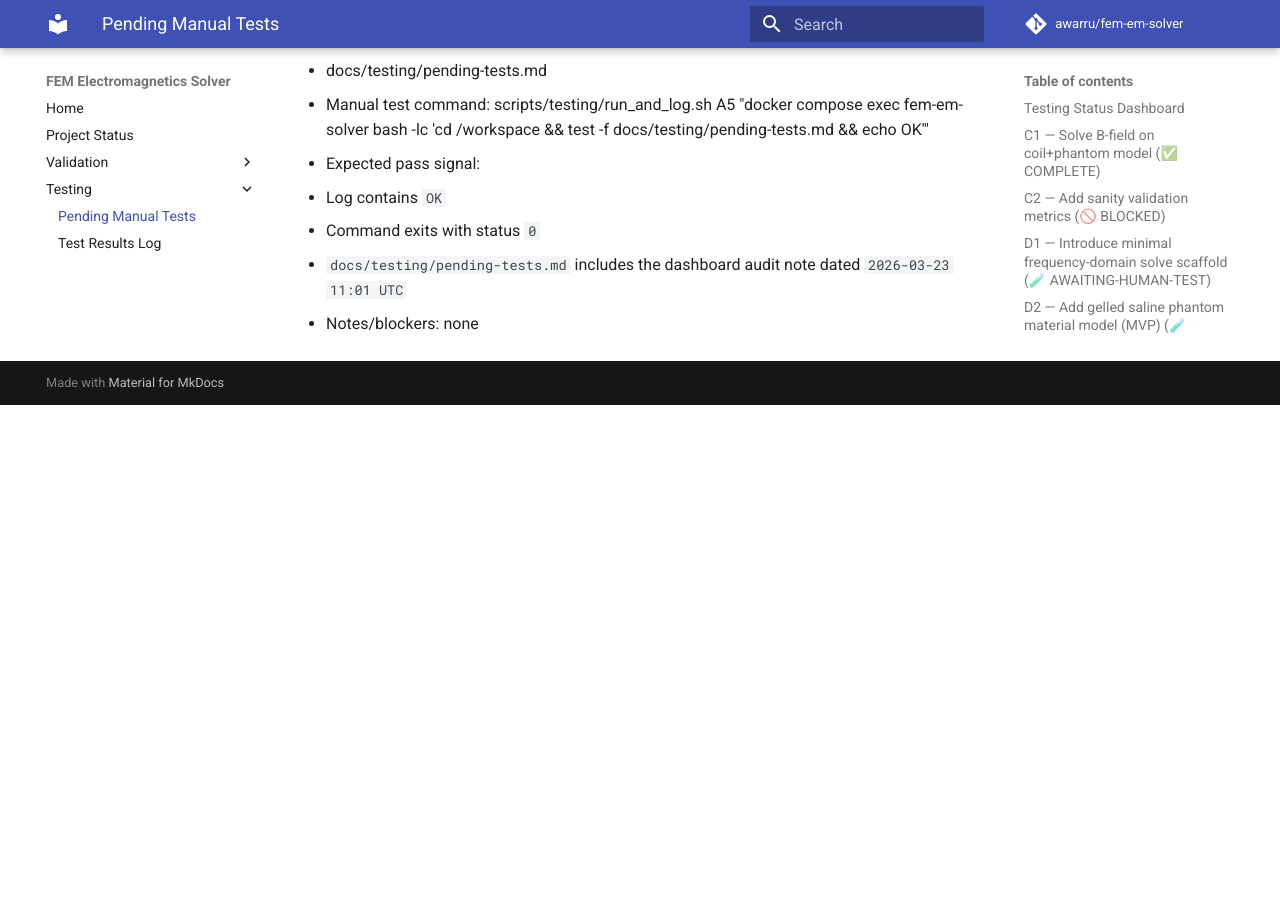
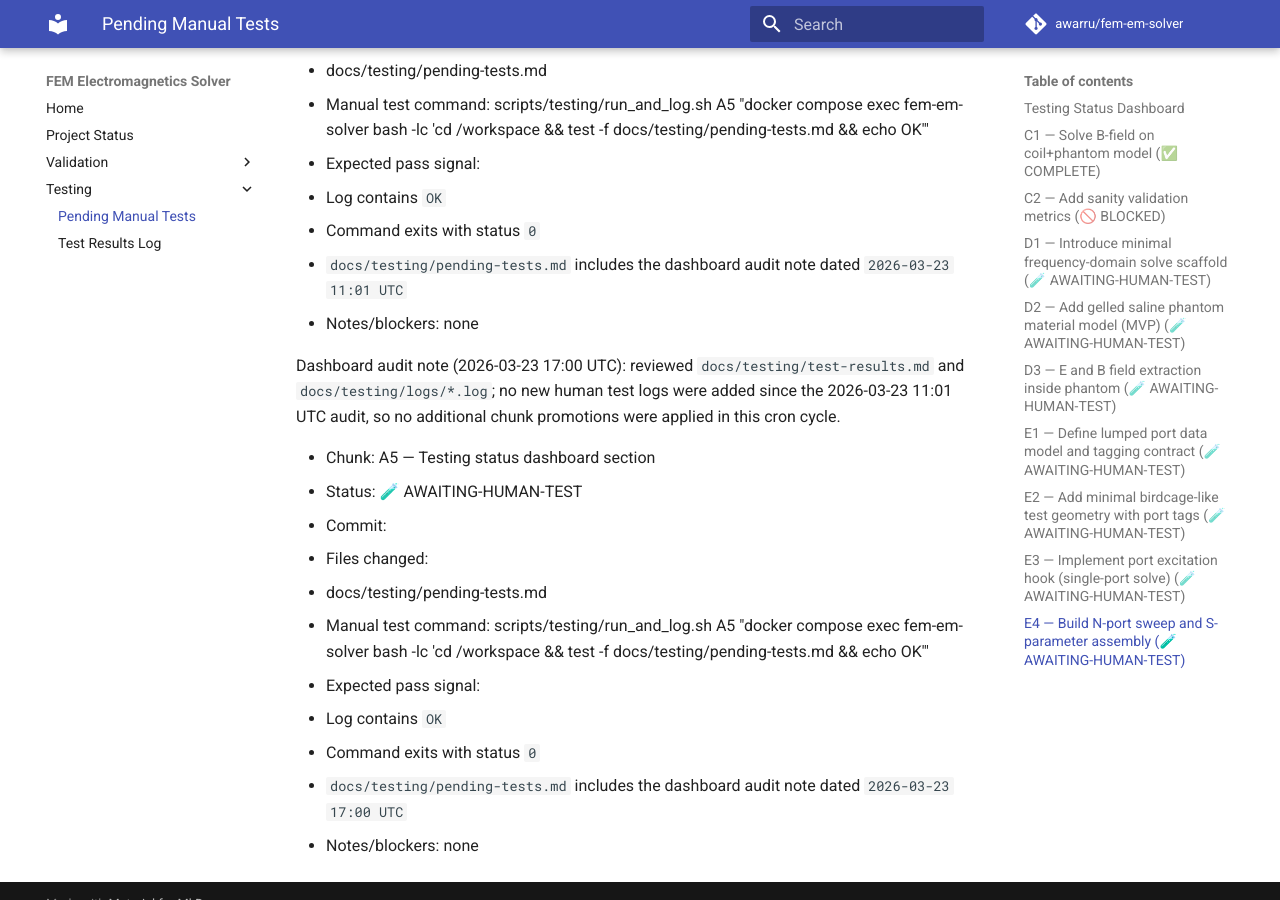
Before and after one commit to awarru/fem-em-solver, an MkDocs documentation site: the page built from docs/testing/pending-tests.md, in a window 1280 px wide and 900 px high, scrolled down 38204 px. Built offline with MkDocs 1.6.1 and Material for MkDocs 9.7.7, drawn with Linux system fonts in a browser that asks for light colours; comment, search, counter and statistics services are not loaded; before the commit the page ends 38609 px from its top, so only the background shows below that.

Commit message:
docs(testing): add 2026-03-23 17:00 UTC A5 audit note

```diff
--- a/docs/testing/pending-tests.md
+++ b/docs/testing/pending-tests.md
@@ -1006,3 +1006,17 @@
   - Command exits with status `0`
   - `docs/testing/pending-tests.md` includes the dashboard audit note dated `2026-03-23 11:01 UTC`
 - Notes/blockers: none
+
+Dashboard audit note (2026-03-23 17:00 UTC): reviewed `docs/testing/test-results.md` and `docs/testing/logs/*.log`; no new human test logs were added since the 2026-03-23 11:01 UTC audit, so no additional chunk promotions were applied in this cron cycle.
+
+- Chunk: A5 — Testing status dashboard section
+- Status: 🧪 AWAITING-HUMAN-TEST
+- Commit: <full-hash>
+- Files changed:
+  - docs/testing/pending-tests.md
+- Manual test command: scripts/testing/run_and_log.sh A5 "docker compose exec fem-em-solver bash -lc 'cd /workspace && test -f docs/testing/pending-tests.md && echo OK'"
+- Expected pass signal:
+  - Log contains `OK`
+  - Command exits with status `0`
+  - `docs/testing/pending-tests.md` includes the dashboard audit note dated `2026-03-23 17:00 UTC`
+- Notes/blockers: none
```
